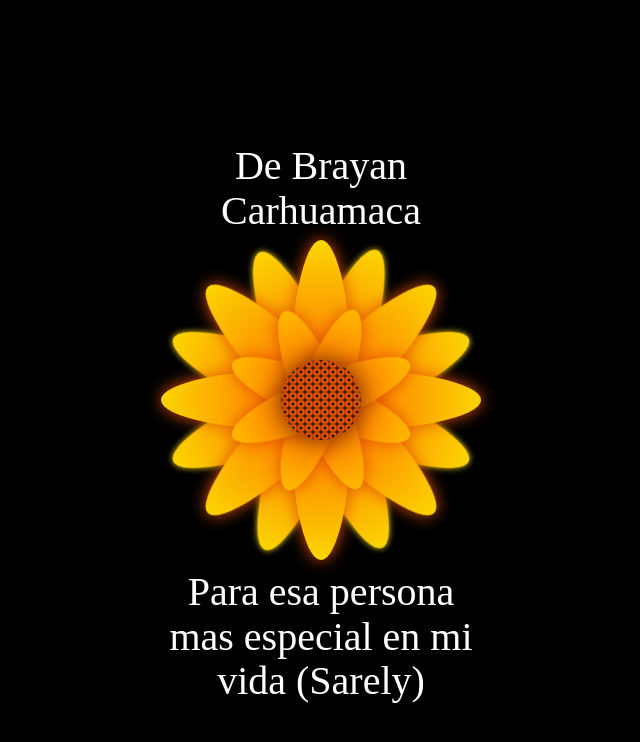
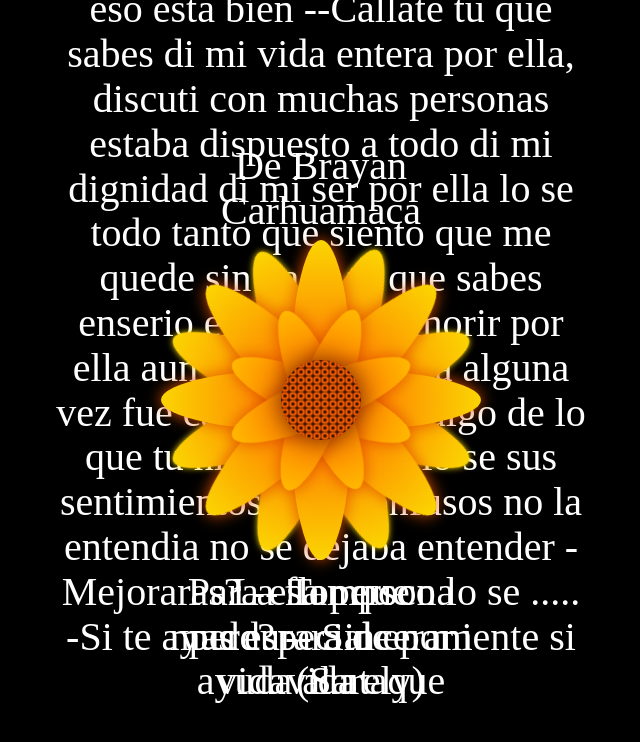
Before and after one commit to BrayanJcr/Flor-amarilla, a plain HTML site: page index.html in a window 1280 px wide. Shown: the whole page, without its empty margins (319-959 px from the left). Drawn offline with Linux system fonts and the light colour scheme.

Commit message:
Update index.html

```diff
--- a/index.html
+++ b/index.html
@@ -38,6 +38,18 @@
     <div class="Petal3 p4">
     </div>
     <div class="text-below" s>Para esa persona mas especial en mi vida (Sarely)</div>
+    <div class="text-below" s>La flor que perdurara de por vida</div>
+    <div class="text-below" s>20/03/2024 23:54----- Duele perder a la persona que amas, tienes ideas tontas e estupidas tienes traumas y tienes problemas tienes de todo menos lo que ella necesita nunca fui suficiente nunca fui lo que se merecia
+    que alguien lo sea que tenga todo lo que necesite (Espero mejorar), espero ser alguien sin ella que ironia sufrir por algo que tu mismo causaste hahahahahahasdhjkhasdbjkñwefb hjkladfsjkñbkasdf eres un idiota
+    no pienses en luchar ella esta bien sin ti eso es lo que querias verdad maldito idiota egoista dete cuenta ella no estaba feliz a tu lado y aun asi querias estar con ella ella ya es feliz sin ti y eso esta bien
+    --Callate tu que sabes di mi vida entera por ella, discuti con muchas personas estaba dispuesto a todo di mi dignidad di mi ser por ella lo se todo tanto que siento que me quede sin nada tu que sabes enserio era capaz de morir
+    por ella aun soy capaz
+    -Ella alguna vez fue capaz de hacer algo de lo que tu hiciste?
+    -- No lo se sus sentimientos eran confusos no la entendia no se dejaba entender
+    -Mejoraras?
+    -- Tampoco lo se .....
+    -Si te ayude?
+    -- Sinceramente si ayuda al ataque</div>
   </div>
 </body>
 </html>
```
